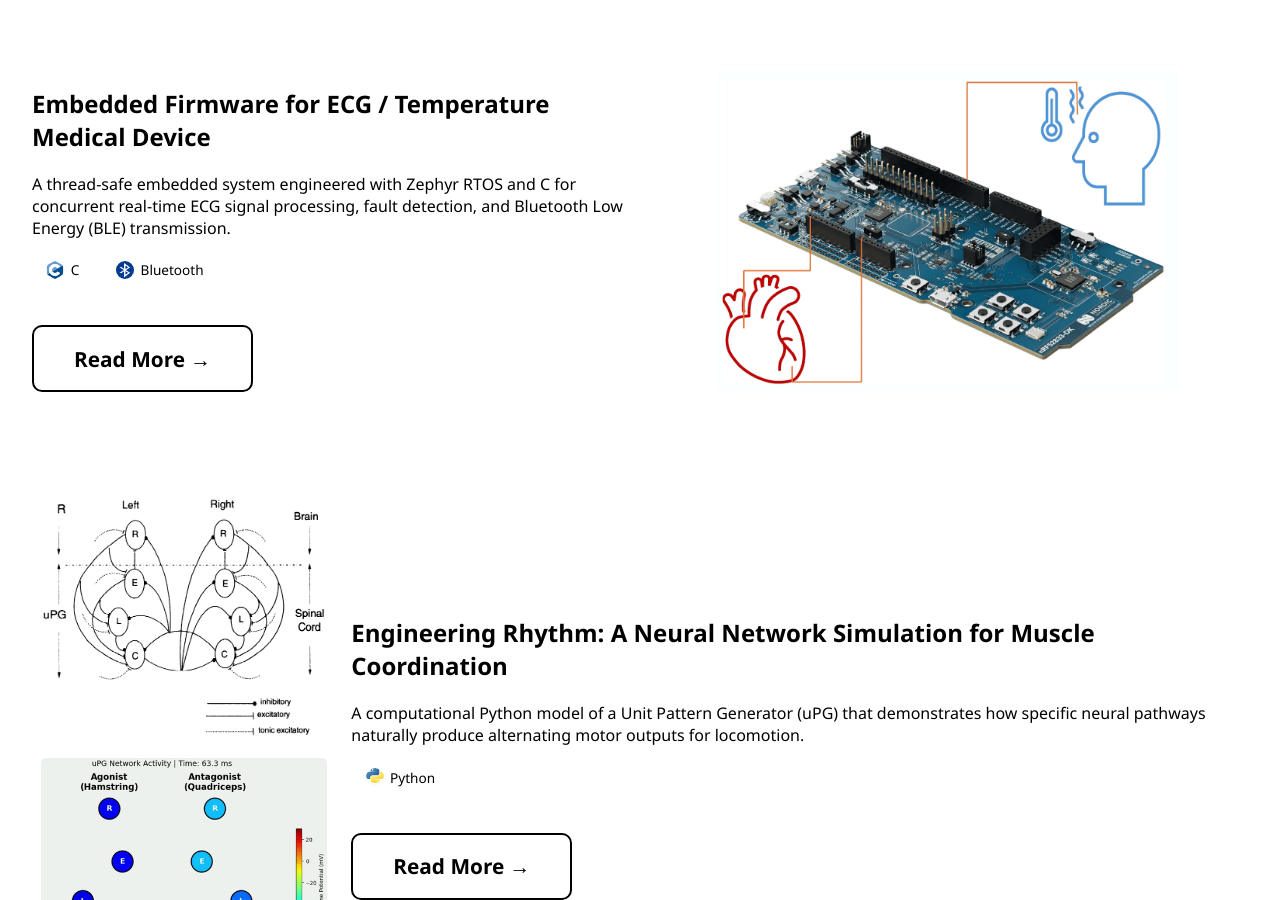
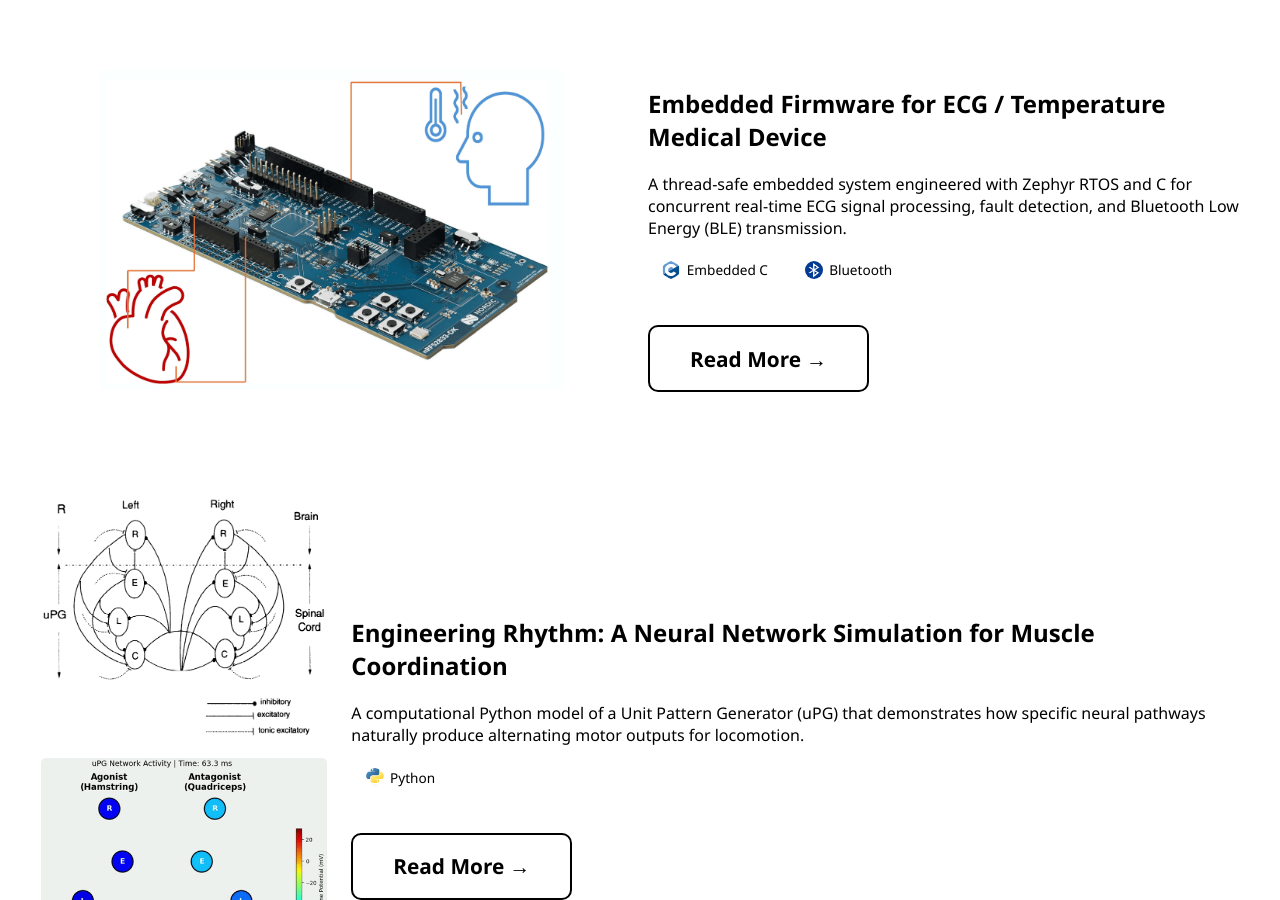
Before and after one commit to sajjy/sajan_patel_duke_bme, a Jekyll site: the page built from index.html, in a window 1280 px wide and 900 px high, scrolled down 2503 px. Built offline with Jekyll 4.4.1, drawn with Linux system fonts in a browser that asks for light colours.

Commit message:
Change section id for current projects

```diff
--- a/index.html
+++ b/index.html
@@ -133,7 +133,7 @@
 
     </div>
 
-    <div class="project-card">
+    <div class="project-card reverse">
       <div class="project-text">
         <h2>Embedded Firmware for ECG / Temperature Medical Device</h2>
           <p>
@@ -143,7 +143,7 @@
         <div class="tech-tags">
           <span class="tag">
             <img src="{{ '/assets/tech-logos/c-programming.svg' | relative_url }}" alt="c-programming">
-            C
+            Embedded C
           </span>
           <span class="tag">
             <img src="{{ '/assets/tech-logos/bluetooth.png' | relative_url }}" alt="Bluetooth">
--- a/projects/bci_cursor.html
+++ b/projects/bci_cursor.html
@@ -3,7 +3,7 @@
 title: BCI Cursor Decoder
 ---
 
-<section id="projects" style="padding-top: 100px; min-height: 100vh;">
+<section id="current-projects" style="padding-top: 100px; min-height: 100vh;">
 
   <a href="{{ '/' | relative_url }}" style="display: inline-block; margin-bottom: 2rem;">← Back to Home</a>
 
--- a/projects/embedded_ecg_temp_ble.html
+++ b/projects/embedded_ecg_temp_ble.html
@@ -3,7 +3,7 @@
 title: Embedded Firmware for ECG / Temperature Medical Device
 ---
 
-<section id="projects" style="padding-top: 100px; min-height: 100vh;">
+<section id="current-projects" style="padding-top: 100px; min-height: 100vh;">
 
   <a href="{{ '/' | relative_url }}" style="display: inline-block; margin-bottom: 2rem;">← Back to Home</a>
 
@@ -28,7 +28,7 @@
         <div class="tech-tags">
           <span class="tag">
             <img src="{{ '/assets/tech-logos/c-programming.svg' | relative_url }}" alt="c-programming">
-            C
+            Embedded C
           </span>
           <span class="tag">
             <img src="{{ '/assets/tech-logos/bluetooth.png' | relative_url }}" alt="Bluetooth">
--- a/projects/essential_tremor.html
+++ b/projects/essential_tremor.html
@@ -3,7 +3,7 @@
 title: Brain Connectivity Mapping for Essential Tremor
 ---
 
-<section id="projects" style="padding-top: 100px; min-height: 100vh;">
+<section id="current-projects" style="padding-top: 100px; min-height: 100vh;">
 
   <a href="{{ '/' | relative_url }}" style="display: inline-block; margin-bottom: 2rem;">← Back to Home</a>
 
--- a/projects/pattern_generator.html
+++ b/projects/pattern_generator.html
@@ -3,7 +3,7 @@
 title: Pattern Generator of Locomotion
 ---
 
-<section id="projects" style="padding-top: 100px; min-height: 100vh;">
+<section id="current-projects" style="padding-top: 100px; min-height: 100vh;">
 
   <a href="{{ '/' | relative_url }}" style="display: inline-block; margin-bottom: 2rem;">← Back to Home</a>
 
```
